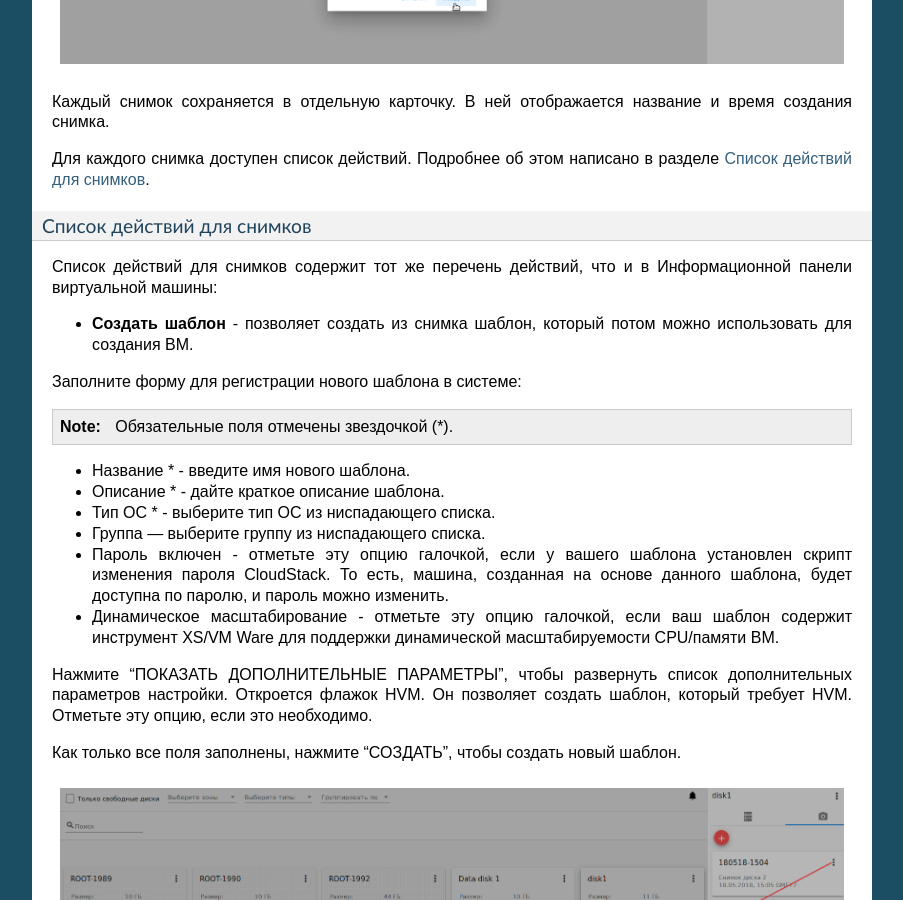
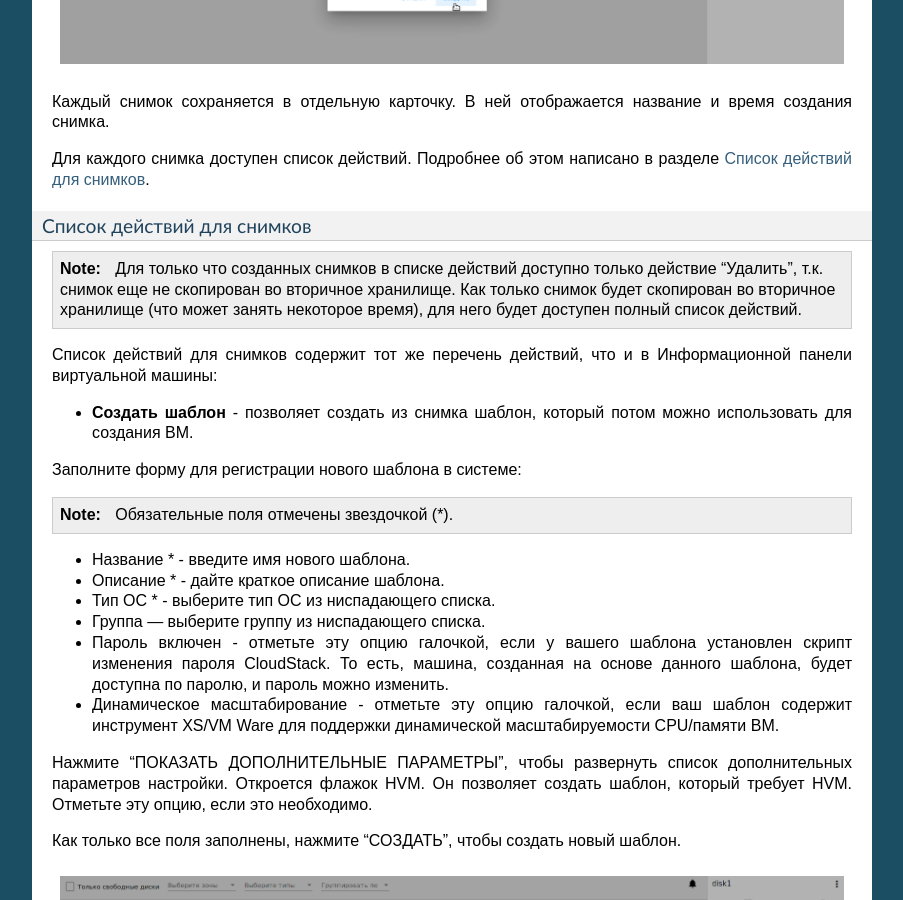
Before and after one commit to MaslovaEV/RU_CloudStack-UI, a Sphinx documentation site: the page built from RUdocs/source/CSUI-Storage-RU.rst, in a window 1280 px wide and 900 px high, scrolled down 7969 px. Shown: the whole window, without its empty margins (198-1101 px from the left). Built offline with Sphinx 7.4.7, drawn with Linux system fonts in a browser that asks for light colours.

Commit message:
Update CSUI-Storage-RU.rst

```diff
--- a/RUdocs/source/CSUI-Storage-RU.rst
+++ b/RUdocs/source/CSUI-Storage-RU.rst
@@ -142,6 +142,8 @@
 
 Список действий для снимков
 +++++++++++++++++++++++++++++++++++++++
+
+.. note:: Для только что созданных снимков в списке действий доступно только действие "Удалить", т.к. снимок еще не скопирован во вторичное хранилище. Как только снимок будет скопирован во вторичное хранилище (что может занять некоторое время), для него будет доступен полный список действий.
 
 Список действий для снимков содержит тот же перечень действий, что и в Информационной панели виртуальной машины:
 
```
